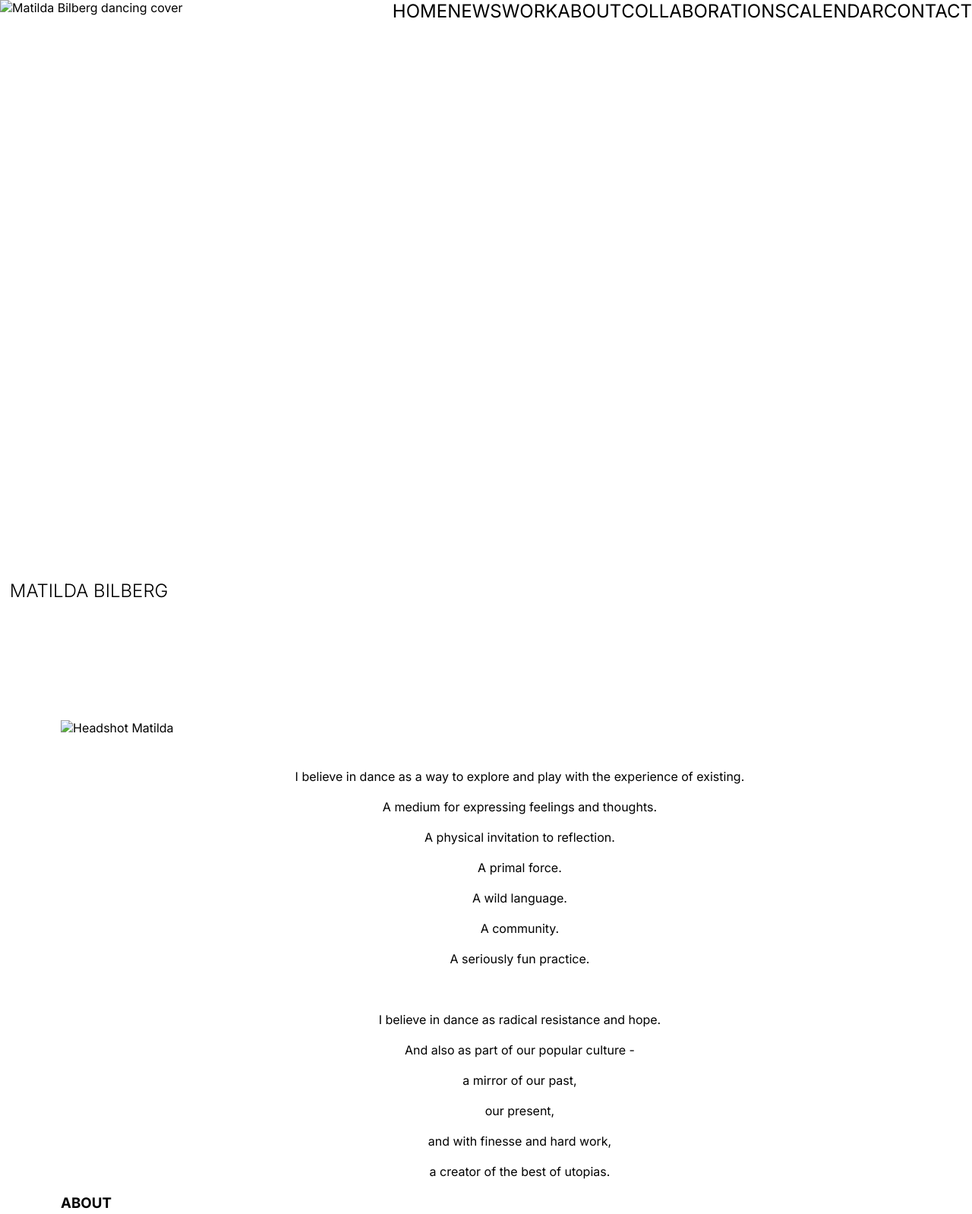
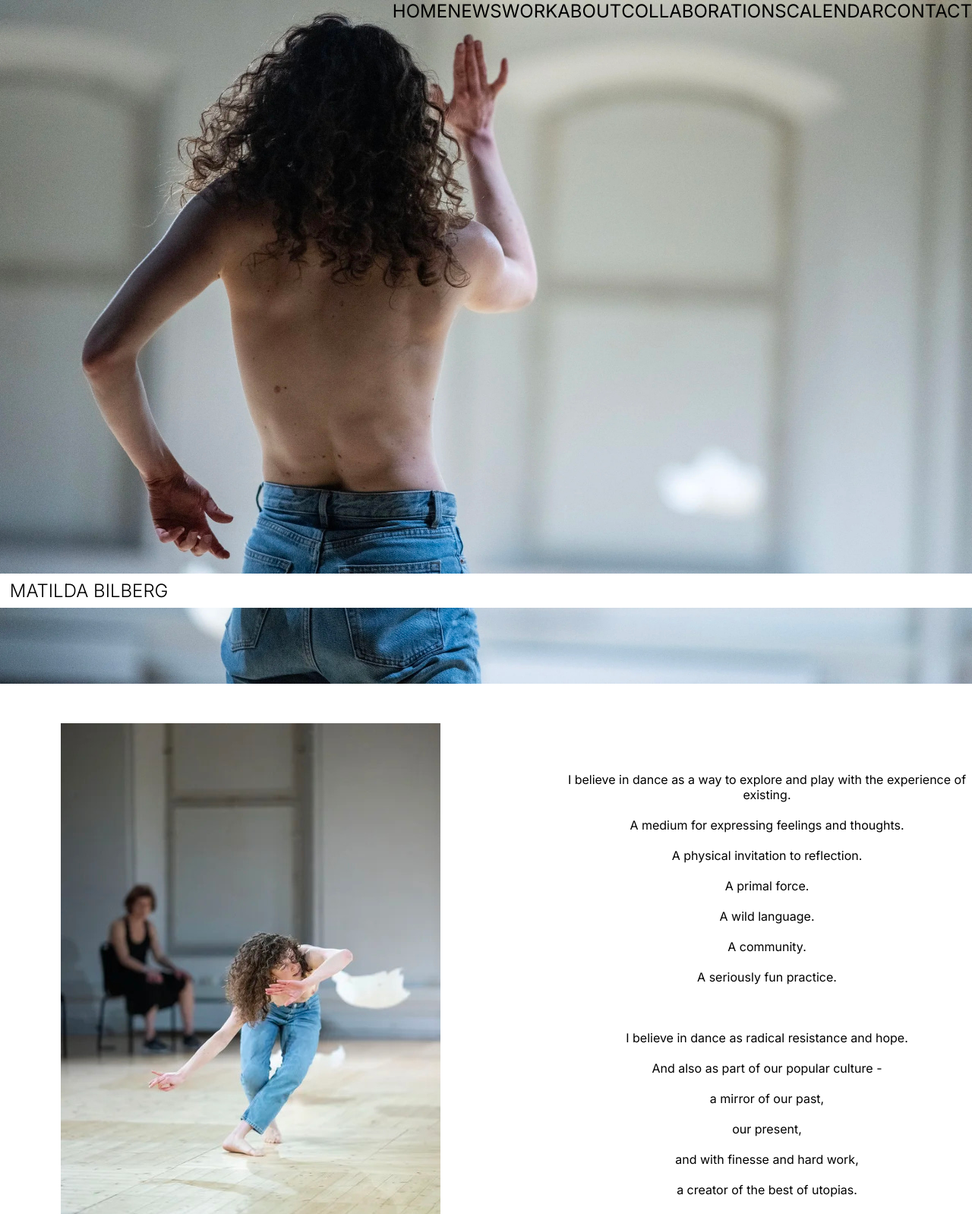
Before and after one commit to pablogsg/matilda_bilberg, a plain HTML site: page index.html in a window 1280 px wide. Shown: the top 1598 px of the page at 76% size. Drawn offline with Linux system fonts and the light colour scheme.

Commit message:
Update index.html

```diff
--- a/index.html
+++ b/index.html
@@ -13,7 +13,7 @@
 <body>
     <header id="home">
         <div class="cover">
-            <img src="/media/©JonasBilberg_attlb_1.jpg" alt="Matilda Bilberg dancing cover">
+            <img src="/media/Bilberg_attlb_1.jpg" alt="Matilda Bilberg dancing cover">
         </div>
         <a class="main_title" href="index.html">MATILDA BILBERG</a>
         <nav class="navbar">
@@ -30,7 +30,7 @@
     </header>
     <main>
         <div class="sub" id="about_flex">
-            <img class="about_img" src="/media/©JonasBilberg_attlb_6.jpg" alt="Headshot Matilda">
+            <img class="about_img" src="/media/Bilberg_attlb_6.jpg" alt="Headshot Matilda">
             <p class="presentation">
                 I believe in dance as a way to explore and play with the experience of existing.<br><br>
                 A medium for expressing feelings and thoughts.<br><br>
```
